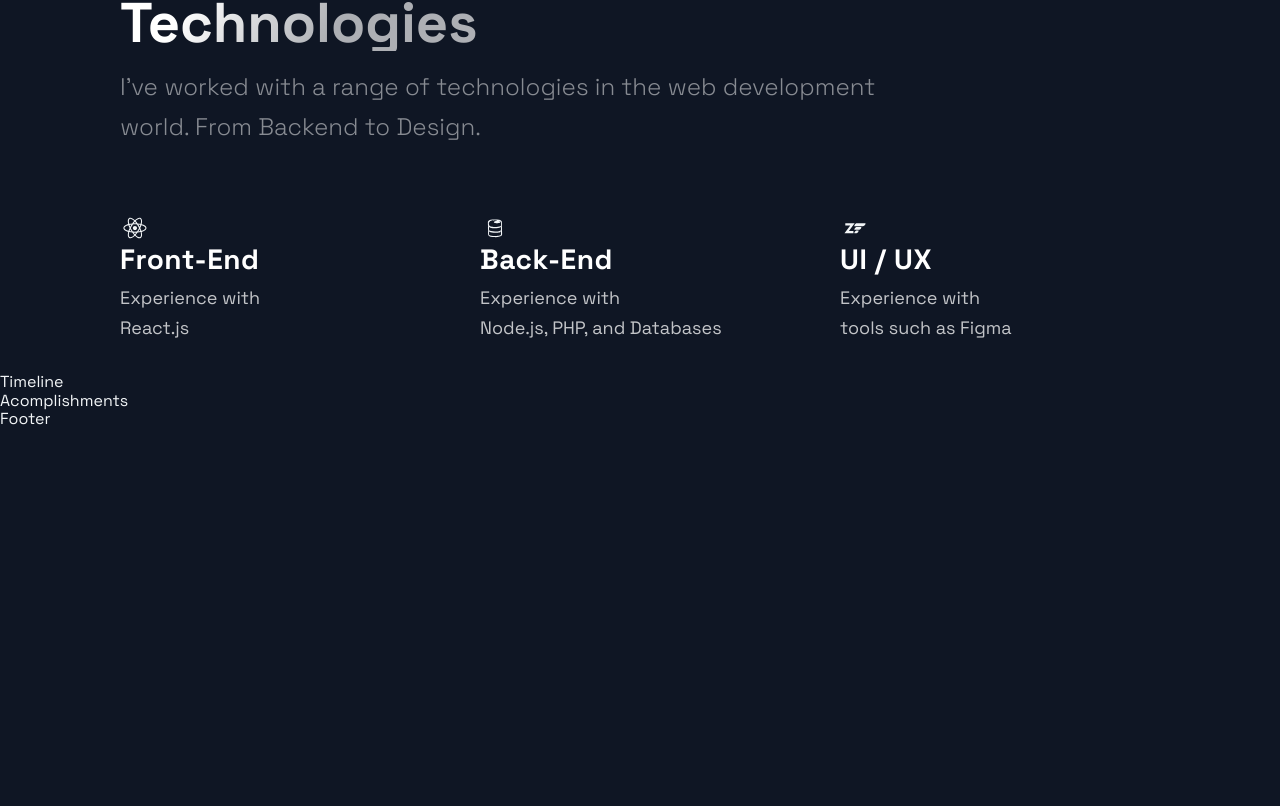
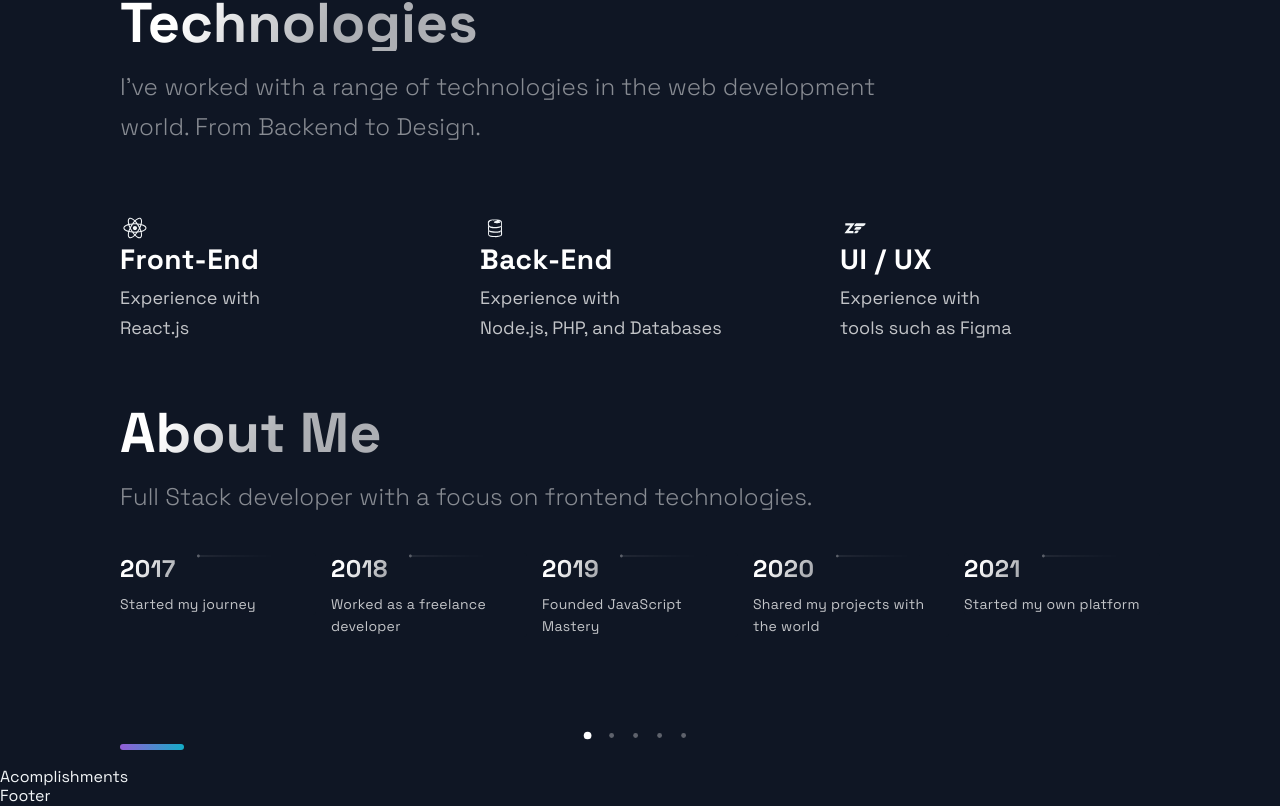
Before and after one commit to collins777/portfolio-website-2022, a Next.js app: page / in a window 1280 px wide. Shown: the part 2182-2988 px from the top of the page. Before the commit the page ends 2611 px from the top, so only its background shows below. Built offline with nearby package versions, Linux system fonts and the light colour scheme.

Commit message:
completed timeline component

```diff
--- a/src/components/TimeLine/TimeLine.js
+++ /dev/null
@@ -1,52 +0,0 @@
-import React, { useState, useRef, useEffect } from 'react';
-
-import { CarouselButton, CarouselButtonDot, CarouselButtons, CarouselContainer, CarouselItem, CarouselItemImg, CarouselItemText, CarouselItemTitle, CarouselMobileScrollNode } from './TimeLineStyles';
-import { Section, SectionDivider, SectionText, SectionTitle } from '../../styles/GlobalComponents';
-import { TimeLineData } from '../../constants/constants';
-
-const TOTAL_CAROUSEL_COUNT = TimeLineData.length;
-
-const Timeline = () => {
-  // const [activeItem, setActiveItem] = useState(0);
-  // const carouselRef = useRef();
-
-  // const scroll = (node, left) => {
-  //   return node.scrollTo({ left, behavior: 'smooth' });
-  // }
-
-  // const handleClick = (e, i) => {
-  //   e.preventDefault();
-
-  //   if (carouselRef.current) {
-  //     const scrollLeft = Math.floor(carouselRef.current.scrollWidth * 0.7 * (i / TimeLineData.length));
-
-  //     scroll(carouselRef.current, scrollLeft);
-  //   }
-  // }
-
-  // const handleScroll = () => {
-  //   if (carouselRef.current) {
-  //     const index = Math.round((carouselRef.current.scrollLeft / (carouselRef.current.scrollWidth * 0.7)) * TimeLineData.length);
-
-  //     setActiveItem(index);
-  //   }
-  // }
-
-  // // snap back to beginning of scroll when window is resized
-  // // avoids a bug where content is covered up if coming from smaller screen
-  // useEffect(() => {
-  //   const handleResize = () => {
-  //     scroll(carouselRef.current, 0);
-  //   }
-
-  //   window.addEventListener('resize', handleResize);
-  // }, []);
-
-  return (
-    <div>
-      Timeline
-    </div>
-  );
-};
-
-export default Timeline;
--- /dev/null
+++ b/src/components/TimeLine/TimeLine.jsx
@@ -0,0 +1,145 @@
+import React, { useState, useRef, useEffect } from "react";
+
+import {
+  CarouselButton,
+  CarouselButtonDot,
+  CarouselButtons,
+  CarouselContainer,
+  CarouselItem,
+  CarouselItemImg,
+  CarouselItemText,
+  CarouselItemTitle,
+  CarouselMobileScrollNode,
+} from "./TimeLineStyles";
+import {
+  Section,
+  SectionDivider,
+  SectionText,
+  SectionTitle,
+} from "../../styles/GlobalComponents";
+import { TimeLineData } from "../../constants/constants";
+
+const TOTAL_CAROUSEL_COUNT = TimeLineData.length;
+
+const Timeline = () => {
+  const [activeItem, setActiveItem] = useState(0);
+  const carouselRef = useRef();
+
+  const scroll = (node, left) => {
+    return node.scrollTo({ left, behavior: "smooth" });
+  };
+
+  const handleClick = (e, i) => {
+    e.preventDefault();
+
+    if (carouselRef.current) {
+      const scrollLeft = Math.floor(
+        carouselRef.current.scrollWidth * 0.7 * (i / TimeLineData.length)
+      );
+
+      scroll(carouselRef.current, scrollLeft);
+    }
+  };
+
+  const handleScroll = () => {
+    if (carouselRef.current) {
+      const index = Math.round(
+        (carouselRef.current.scrollLeft /
+          (carouselRef.current.scrollWidth * 0.7)) *
+          TimeLineData.length
+      );
+
+      setActiveItem(index);
+    }
+  };
+
+  // // snap back to beginning of scroll when window is resized
+  // // avoids a bug where content is covered up if coming from smaller screen
+  useEffect(() => {
+    const handleResize = () => {
+      scroll(carouselRef.current, 0);
+    };
+
+    window.addEventListener("resize", handleResize);
+  }, []);
+
+  return (
+    <Section id="about">
+      <SectionTitle>About Me</SectionTitle>
+      <SectionText>
+        Full Stack developer with a focus on frontend technologies.
+      </SectionText>
+      <CarouselContainer ref={carouselRef} onScroll={handleScroll}>
+        <>
+          {TimeLineData.map((item, i) => (
+            <CarouselMobileScrollNode
+              key={i}
+              final={i === TOTAL_CAROUSEL_COUNT - 1}
+            >
+              <CarouselItem
+                index={i}
+                id={`carousel__item-${i}`}
+                active={activeItem}
+                onClick={(e) => handleClick(e, i)}
+              >
+                <CarouselItemTitle>
+                  {item.year}
+                  <CarouselItemImg
+                    width="208"
+                    height="6"
+                    viewBox="0 0 208 6"
+                    fill="none"
+                    xmlns="http://www.w3.org/2000/svg"
+                  >
+                    <path
+                      fill-rule="evenodd"
+                      clip-rule="evenodd"
+                      d="M2.5 5.5C3.88071 5.5 5 4.38071 5 3V3.5L208 3.50002V2.50002L5 2.5V3C5 1.61929 3.88071 0.5 2.5 0.5C1.11929 0.5 0 1.61929 0 3C0 4.38071 1.11929 5.5 2.5 5.5Z"
+                      fill="url(#paint0_linear)"
+                      fill-opacity="0.33"
+                    />
+                    <defs>
+                      <linearGradient
+                        id="paint0_linear"
+                        x1="-4.30412e-10"
+                        y1="0.5"
+                        x2="208"
+                        y2="0.500295"
+                        gradientUnits="userSpaceOnUse"
+                      >
+                        <stop stop-color="white" />
+                        <stop
+                          offset="0.79478"
+                          stop-color="white"
+                          stop-opacity="0"
+                        />
+                      </linearGradient>
+                    </defs>
+                  </CarouselItemImg>
+                </CarouselItemTitle>
+                <CarouselItemText>{item.text}</CarouselItemText>
+              </CarouselItem>
+            </CarouselMobileScrollNode>
+          ))}
+        </>
+      </CarouselContainer>
+      <CarouselButton>
+        {TimeLineData.map((item, i) => (
+          <CarouselButton
+            key={i}
+            index={i}
+            active={activeItem}
+            onClick={(e) => handleClick(e, index)}
+            type="button"
+          >
+            <CarouselButtonDot active={activeItem} />
+          </CarouselButton>
+        ))}
+      </CarouselButton>
+      <SectionDivider />
+      <br />
+    </Section>
+  );
+};
+
+export default Timeline;
```
Also changed, not shown: src/components/Technologies/Technologies.js (renamed from src/components/Technologies/Technologies.jsx).
